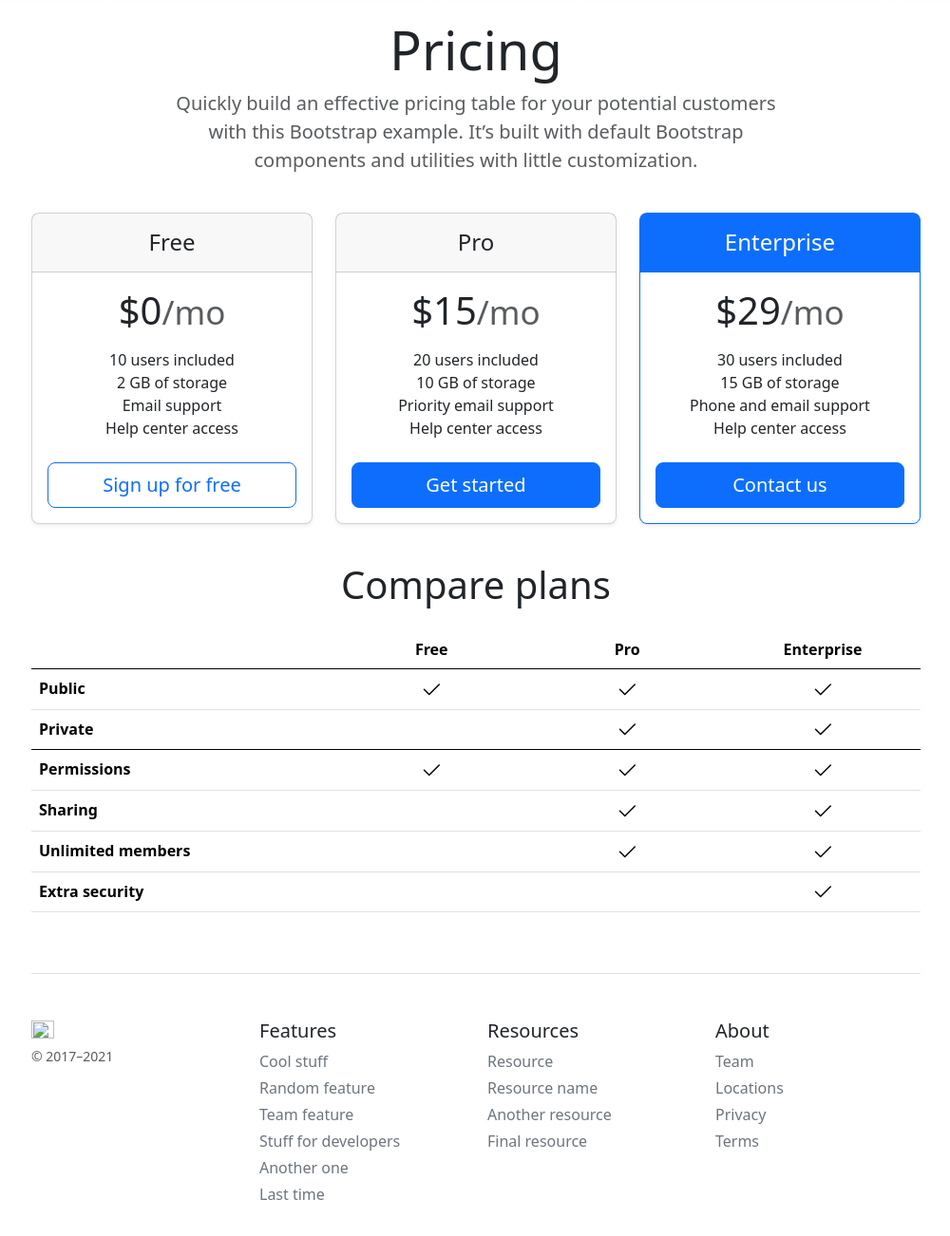
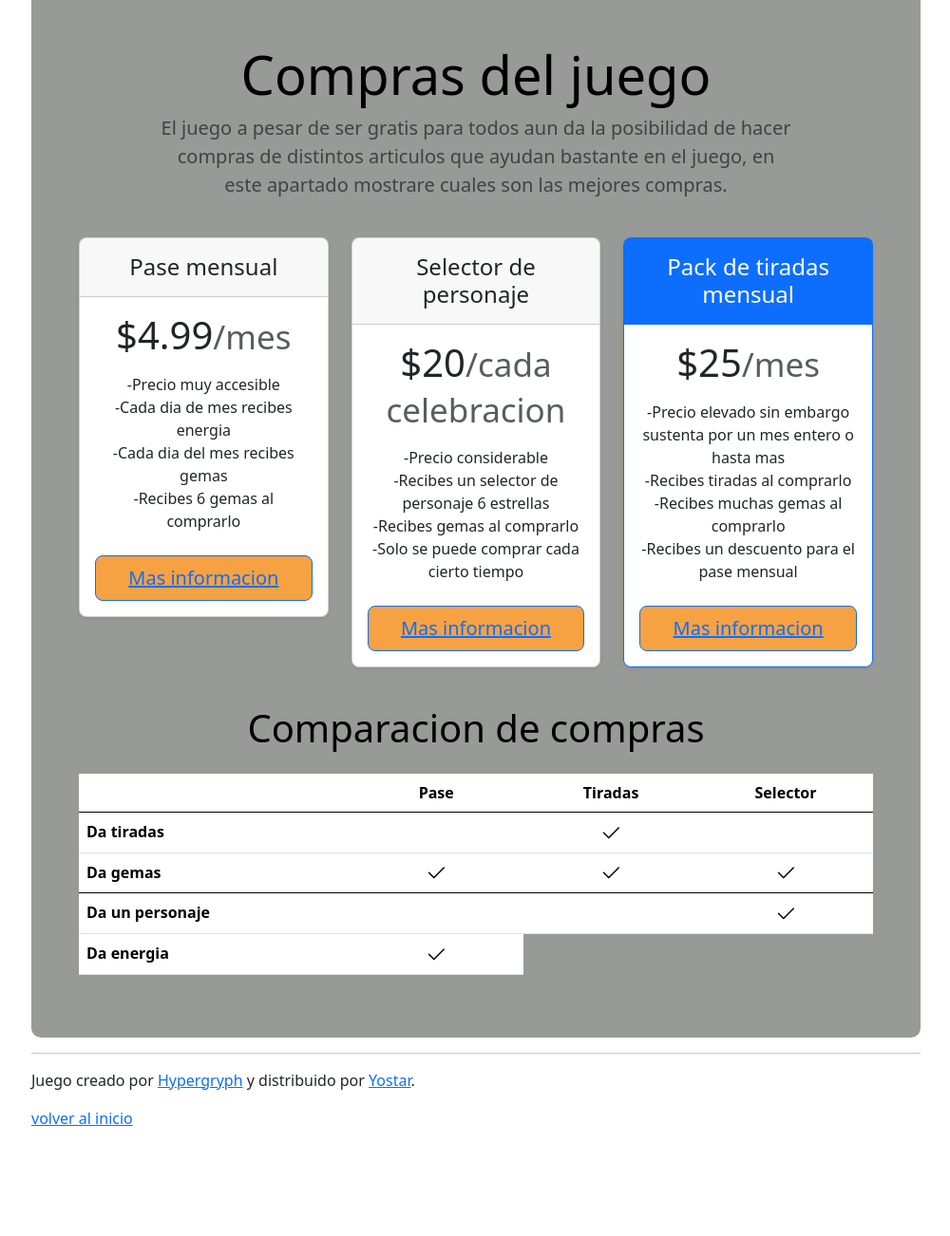
Before and after one commit to ilvola/Primera-evaluacion, a plain HTML site: page precios.html in a window 1280 px wide. Shown: the part 94-1396 px from the top of the page at 95% size, without its empty margins (139-1139 px from the left). After the commit the page ends 1316 px from the top, so only its background shows below. Drawn offline with nearby package versions, Linux system fonts and the light colour scheme.

Commit message:
ultimos cambios y termino de los precios

```diff
--- a/precios.html
+++ b/precios.html
@@ -5,8 +5,8 @@
     <meta name="viewport" content="width=device-width, initial-scale=1">
     <meta name="description" content="">
     <meta name="author" content="Mark Otto, Jacob Thornton, and Bootstrap contributors">
-    <meta name="generator" content="Hugo 0.84.0">
-    <title>Pricing example · Bootstrap v5.0</title>
+    <meta name="generator" content="">
+    <title>Arknights precios dentro del juego</title>
 
     <link rel="canonical" href="https://getbootstrap.com/docs/5.0/examples/pricing/">
 
@@ -24,6 +24,19 @@
         -moz-user-select: none;
         user-select: none;
       }
+      header{background-color:hsl(246, 79%, 54%);
+
+        border-radius: 10px;
+      }
+
+      main{
+      background: hsl(120, 1%, 60%);
+      padding: 50px;
+      box-shadow: 0 0 10px rgba(28,123,54,0,1);
+      border-radius: 10px;
+      color: black;
+      }
+      .btn-primary{background-color: rgb(247, 162, 66);}
 
       @media (min-width: 768px) {
         .bd-placeholder-img-lg {
@@ -51,103 +64,101 @@
 
 <div class="container py-3">
   <header>
-    <div class="d-flex flex-column flex-md-row align-items-center pb-3 mb-4 border-bottom">
-      <a href="/" class="d-flex align-items-center text-dark text-decoration-none">
-        <svg xmlns="http://www.w3.org/2000/svg" width="40" height="32" class="me-2" viewBox="0 0 118 94" role="img"><title>Bootstrap</title><path fill-rule="evenodd" clip-rule="evenodd" d="M24.509 0c-6.733 0-11.715 5.893-11.492 12.284.214 6.14-.064 14.092-2.066 20.577C8.943 39.365 5.547 43.485 0 44.014v5.972c5.547.529 8.943 4.649 10.951 11.153 2.002 6.485 2.28 14.437 2.066 20.577C12.794 88.106 17.776 94 24.51 94H93.5c6.733 0 11.714-5.893 11.491-12.284-.214-6.14.064-14.092 2.066-20.577 2.009-6.504 5.396-10.624 10.943-11.153v-5.972c-5.547-.529-8.934-4.649-10.943-11.153-2.002-6.484-2.28-14.437-2.066-20.577C105.214 5.894 100.233 0 93.5 0H24.508zM80 57.863C80 66.663 73.436 72 62.543 72H44a2 2 0 01-2-2V24a2 2 0 012-2h18.437c9.083 0 15.044 4.92 15.044 12.474 0 5.302-4.01 10.049-9.119 10.88v.277C75.317 46.394 80 51.21 80 57.863zM60.521 28.34H49.948v14.934h8.905c6.884 0 10.68-2.772 10.68-7.727 0-4.643-3.264-7.207-9.012-7.207zM49.948 49.2v16.458H60.91c7.167 0 10.964-2.876 10.964-8.281 0-5.406-3.903-8.178-11.425-8.178H49.948z" fill="currentColor"></path></svg>
-        <span class="fs-4">Pricing example</span>
+    <div class="d-flex flex-column flex-md-row align-items-center pb-3 mb-6 border-bottom">
+         <span class="fs-4">ARKNIGHTS</span>
       </a>
 
       <nav class="d-inline-flex mt-2 mt-md-0 ms-md-auto">
-        <a class="me-3 py-2 text-dark text-decoration-none" href="#">Features</a>
-        <a class="me-3 py-2 text-dark text-decoration-none" href="#">Enterprise</a>
-        <a class="me-3 py-2 text-dark text-decoration-none" href="#">Support</a>
-        <a class="py-2 text-dark text-decoration-none" href="#">Pricing</a>
+        <a class="me-3 py-2 text-dark text-decoration-none" href="./index.html">Presentacion</a>
+        <a class="me-3 py-2 text-dark text-decoration-none" href="./blog.html">Blog</a>
+        <a class="me-3 py-2 text-dark text-decoration-none" href="./carrusel.html">Extras</a>
+        <a class="py-2 text-dark text-decoration-none" href="./curriculum.html">Sobre mi</a>
       </nav>
-    </div>
-
-    <div class="pricing-header p-3 pb-md-4 mx-auto text-center">
-      <h1 class="display-4 fw-normal">Pricing</h1>
-      <p class="fs-5 text-muted">Quickly build an effective pricing table for your potential customers with this Bootstrap example. It’s built with default Bootstrap components and utilities with little customization.</p>
     </div>
   </header>
 
   <main>
+    <div class="pricing-header p-3 pb-md-4 mx-auto text-center">
+      <h1 class="display-4 fw-normal">Compras del juego</h1>
+      <p class="fs-5 text-muted">El juego a pesar de ser gratis para todos aun da la posibilidad de hacer compras de distintos articulos que ayudan bastante en el juego, en este apartado mostrare cuales son las mejores compras.</p>
+    </div>
+
     <div class="row row-cols-1 row-cols-md-3 mb-3 text-center">
       <div class="col">
         <div class="card mb-4 rounded-3 shadow-sm">
           <div class="card-header py-3">
-            <h4 class="my-0 fw-normal">Free</h4>
+            <h4 class="my-0 fw-normal">Pase mensual</h4>
           </div>
           <div class="card-body">
-            <h1 class="card-title pricing-card-title">$0<small class="text-muted fw-light">/mo</small></h1>
+            <h1 class="card-title pricing-card-title">$4.99<small class="text-muted fw-light">/mes</small></h1>
             <ul class="list-unstyled mt-3 mb-4">
-              <li>10 users included</li>
-              <li>2 GB of storage</li>
-              <li>Email support</li>
-              <li>Help center access</li>
+              <li>-Precio muy accesible</li>
+              <li>-Cada dia de mes recibes energia</li>
+              <li>-Cada dia del mes recibes gemas</li>
+              <li>-Recibes 6 gemas al comprarlo</li>
             </ul>
-            <button type="button" class="w-100 btn btn-lg btn-outline-primary">Sign up for free</button>
+            <button type="button" class="w-100 btn btn-lg btn-primary"><a href="https://arknights.wiki.gg/wiki/Store/Packs">Mas informacion</a></button>
           </div>
         </div>
       </div>
       <div class="col">
         <div class="card mb-4 rounded-3 shadow-sm">
           <div class="card-header py-3">
-            <h4 class="my-0 fw-normal">Pro</h4>
+            <h4 class="my-0 fw-normal">Selector de personaje</h4>
           </div>
           <div class="card-body">
-            <h1 class="card-title pricing-card-title">$15<small class="text-muted fw-light">/mo</small></h1>
+            <h1 class="card-title pricing-card-title">$20<small class="text-muted fw-light">/cada celebracion</small></h1>
             <ul class="list-unstyled mt-3 mb-4">
-              <li>20 users included</li>
-              <li>10 GB of storage</li>
-              <li>Priority email support</li>
-              <li>Help center access</li>
+              <li>-Precio considerable</li>
+              <li>-Recibes un selector de personaje 6 estrellas</li>
+              <li>-Recibes gemas al comprarlo</li>
+              <li>-Solo se puede comprar cada cierto tiempo</li>
             </ul>
-            <button type="button" class="w-100 btn btn-lg btn-primary">Get started</button>
+            <button type="button" class="w-100 btn btn-lg btn-primary"><a href="https://arknights.wiki.gg/wiki/Store/Packs">Mas informacion</a></button>
           </div>
         </div>
       </div>
       <div class="col">
         <div class="card mb-4 rounded-3 shadow-sm border-primary">
           <div class="card-header py-3 text-white bg-primary border-primary">
-            <h4 class="my-0 fw-normal">Enterprise</h4>
+            <h4 class="my-0 fw-normal">Pack de tiradas mensual</h4>
           </div>
           <div class="card-body">
-            <h1 class="card-title pricing-card-title">$29<small class="text-muted fw-light">/mo</small></h1>
+            <h1 class="card-title pricing-card-title">$25<small class="text-muted fw-light">/mes</small></h1>
             <ul class="list-unstyled mt-3 mb-4">
-              <li>30 users included</li>
-              <li>15 GB of storage</li>
-              <li>Phone and email support</li>
-              <li>Help center access</li>
+              <li>-Precio elevado sin embargo sustenta por un mes entero o hasta mas</li>
+              <li>-Recibes tiradas al comprarlo</li>
+              <li>-Recibes muchas gemas al comprarlo</li>
+              <li>-Recibes un descuento para el pase mensual</li>
             </ul>
-            <button type="button" class="w-100 btn btn-lg btn-primary">Contact us</button>
+            <button type="button" class="w-100 btn btn-lg btn-primary"><a href="https://arknights.wiki.gg/wiki/Store/Packs">Mas informacion</a></button>
           </div>
         </div>
       </div>
     </div>
 
-    <h2 class="display-6 text-center mb-4">Compare plans</h2>
+    <h2 class="display-6 text-center mb-4">Comparacion de compras</h2>
 
     <div class="table-responsive">
       <table class="table text-center">
         <thead>
           <tr>
             <th style="width: 34%;"></th>
-            <th style="width: 22%;">Free</th>
-            <th style="width: 22%;">Pro</th>
-            <th style="width: 22%;">Enterprise</th>
+            <th style="width: 22%;">Pase</th>
+            <th style="width: 22%;">Tiradas</th>
+            <th style="width: 22%;">Selector</th>
           </tr>
         </thead>
         <tbody>
           <tr>
-            <th scope="row" class="text-start">Public</th>
+            <th scope="row" class="text-start">Da tiradas</th>
+            <td></td>
             <td><svg class="bi" width="24" height="24"><use xlink:href="#check"/></svg></td>
-            <td><svg class="bi" width="24" height="24"><use xlink:href="#check"/></svg></td>
-            <td><svg class="bi" width="24" height="24"><use xlink:href="#check"/></svg></td>
+            <td></td>
           </tr>
           <tr>
-            <th scope="row" class="text-start">Private</th>
-            <td></td>
+            <th scope="row" class="text-start">Da gemas</th>
+            <td><svg class="bi" width="24" height="24"><use xlink:href="#check"/></svg></td>
             <td><svg class="bi" width="24" height="24"><use xlink:href="#check"/></svg></td>
             <td><svg class="bi" width="24" height="24"><use xlink:href="#check"/></svg></td>
           </tr>
@@ -155,27 +166,13 @@
 
         <tbody>
           <tr>
-            <th scope="row" class="text-start">Permissions</th>
-            <td><svg class="bi" width="24" height="24"><use xlink:href="#check"/></svg></td>
-            <td><svg class="bi" width="24" height="24"><use xlink:href="#check"/></svg></td>
+            <th scope="row" class="text-start">Da un personaje</th>
+            <td></td>
+            <td></td>
             <td><svg class="bi" width="24" height="24"><use xlink:href="#check"/></svg></td>
           </tr>
           <tr>
-            <th scope="row" class="text-start">Sharing</th>
-            <td></td>
-            <td><svg class="bi" width="24" height="24"><use xlink:href="#check"/></svg></td>
-            <td><svg class="bi" width="24" height="24"><use xlink:href="#check"/></svg></td>
-          </tr>
-          <tr>
-            <th scope="row" class="text-start">Unlimited members</th>
-            <td></td>
-            <td><svg class="bi" width="24" height="24"><use xlink:href="#check"/></svg></td>
-            <td><svg class="bi" width="24" height="24"><use xlink:href="#check"/></svg></td>
-          </tr>
-          <tr>
-            <th scope="row" class="text-start">Extra security</th>
-            <td></td>
-            <td></td>
+            <th scope="row" class="text-start">Da energia</th>
             <td><svg class="bi" width="24" height="24"><use xlink:href="#check"/></svg></td>
           </tr>
         </tbody>
@@ -183,42 +180,12 @@
     </div>
   </main>
 
-  <footer class="pt-4 my-md-5 pt-md-5 border-top">
-    <div class="row">
-      <div class="col-12 col-md">
-        <img class="mb-2" src="../assets/brand/bootstrap-logo.svg" alt="" width="24" height="19">
-        <small class="d-block mb-3 text-muted">&copy; 2017–2021</small>
-      </div>
-      <div class="col-6 col-md">
-        <h5>Features</h5>
-        <ul class="list-unstyled text-small">
-          <li class="mb-1"><a class="link-secondary text-decoration-none" href="#">Cool stuff</a></li>
-          <li class="mb-1"><a class="link-secondary text-decoration-none" href="#">Random feature</a></li>
-          <li class="mb-1"><a class="link-secondary text-decoration-none" href="#">Team feature</a></li>
-          <li class="mb-1"><a class="link-secondary text-decoration-none" href="#">Stuff for developers</a></li>
-          <li class="mb-1"><a class="link-secondary text-decoration-none" href="#">Another one</a></li>
-          <li class="mb-1"><a class="link-secondary text-decoration-none" href="#">Last time</a></li>
-        </ul>
-      </div>
-      <div class="col-6 col-md">
-        <h5>Resources</h5>
-        <ul class="list-unstyled text-small">
-          <li class="mb-1"><a class="link-secondary text-decoration-none" href="#">Resource</a></li>
-          <li class="mb-1"><a class="link-secondary text-decoration-none" href="#">Resource name</a></li>
-          <li class="mb-1"><a class="link-secondary text-decoration-none" href="#">Another resource</a></li>
-          <li class="mb-1"><a class="link-secondary text-decoration-none" href="#">Final resource</a></li>
-        </ul>
-      </div>
-      <div class="col-6 col-md">
-        <h5>About</h5>
-        <ul class="list-unstyled text-small">
-          <li class="mb-1"><a class="link-secondary text-decoration-none" href="#">Team</a></li>
-          <li class="mb-1"><a class="link-secondary text-decoration-none" href="#">Locations</a></li>
-          <li class="mb-1"><a class="link-secondary text-decoration-none" href="#">Privacy</a></li>
-          <li class="mb-1"><a class="link-secondary text-decoration-none" href="#">Terms</a></li>
-        </ul>
-      </div>
-    </div>
+  <footer class="blog-footer">
+    <hr class="featurette-divider">
+    <p>Juego creado por <a href="https://www.hypergryph.com/">Hypergryph</a> y distribuido por <a href="https://yo-star.com/en-us">Yostar</a>.</p>
+    <p>
+      <a href="#">volver al inicio</a>
+    </p>
   </footer>
 </div>
 
```
